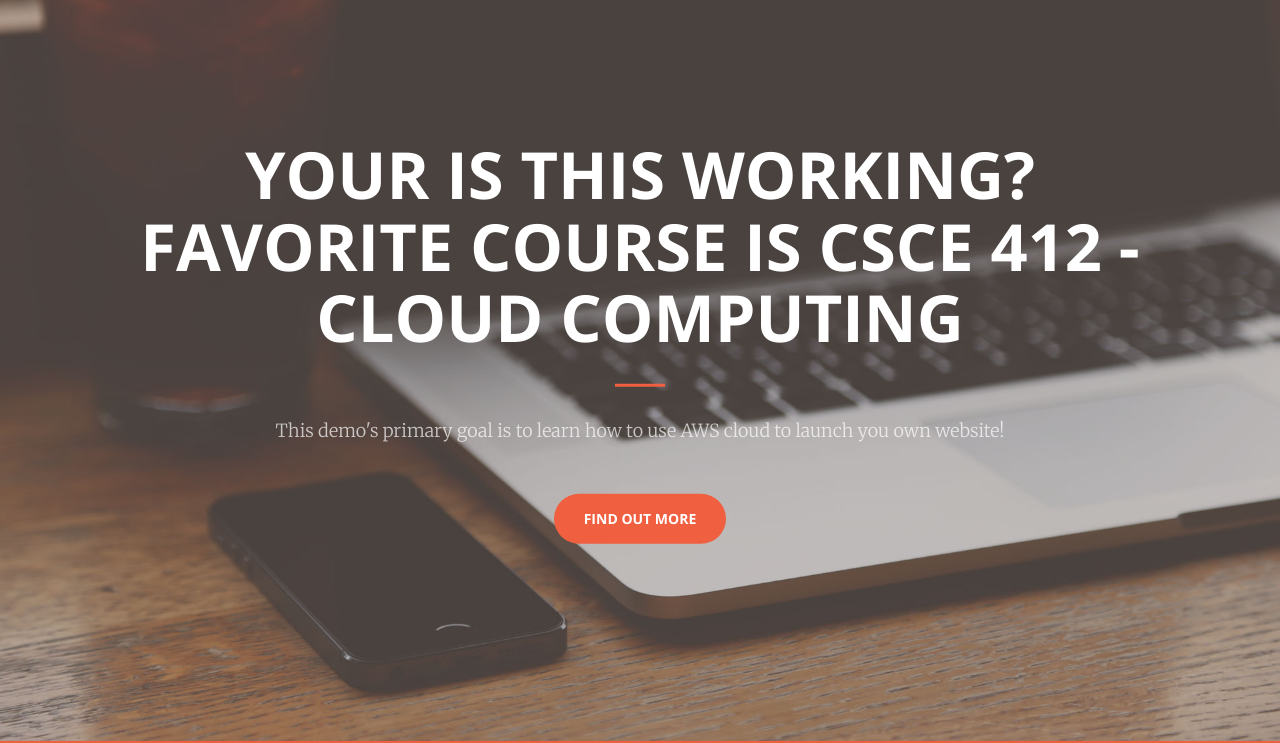
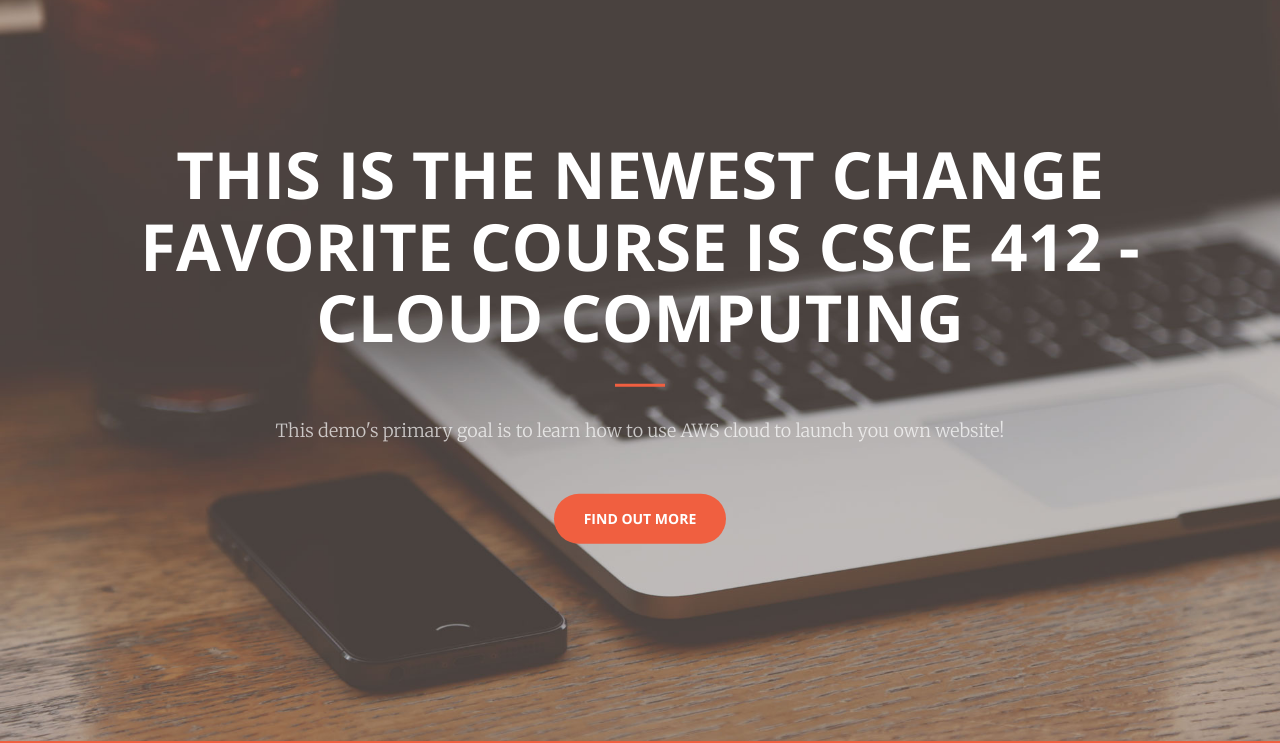
Before and after one commit to Abhishek22002/csce412finalproject, a plain HTML site: page index.html in a window 1280 px wide. Shown: the part 59-802 px from the top of the page. Drawn offline with nearby package versions, Linux system fonts and the light colour scheme.

Commit message:
Test commit.

```diff
--- a/index.html
+++ b/index.html
@@ -74,7 +74,7 @@
     <header>
         <div class="header-content">
             <div class="header-content-inner">
-                <h1>Your Is this Working? Favorite Course is CSCE 412 - Cloud Computing</h1>
+                <h1>This is the newest change Favorite Course is CSCE 412 - Cloud Computing</h1>
                 <hr>
                 <p>This demo's primary goal is to learn how to use AWS cloud to launch you own website!</p>
                 <a href="#about" class="btn btn-primary btn-xl page-scroll">Find Out More</a>
```
